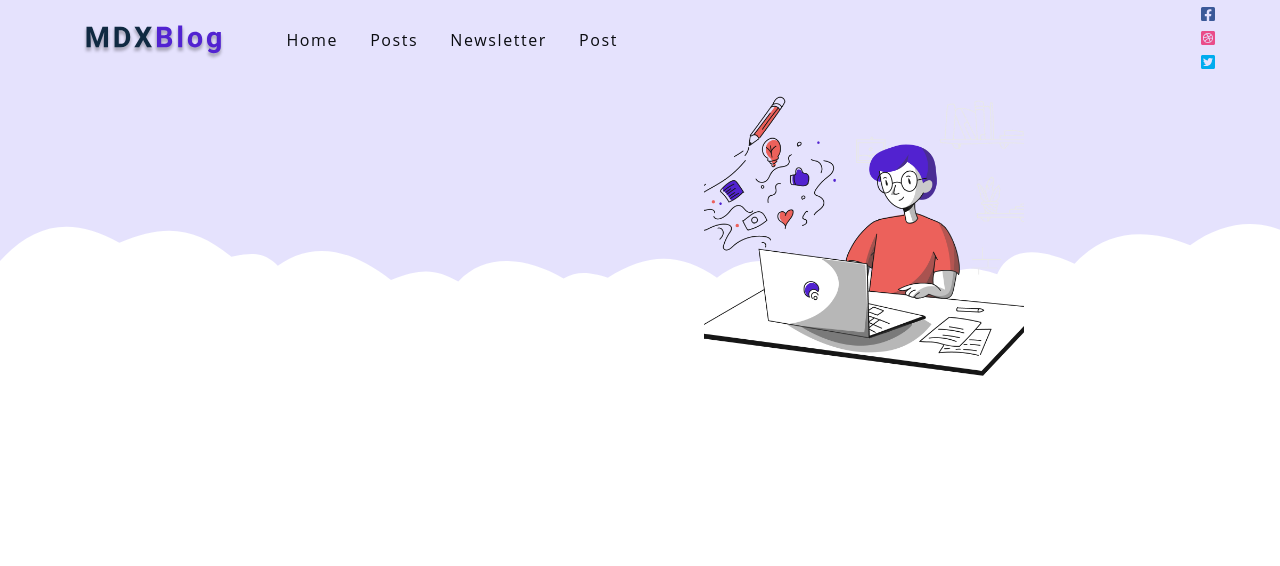
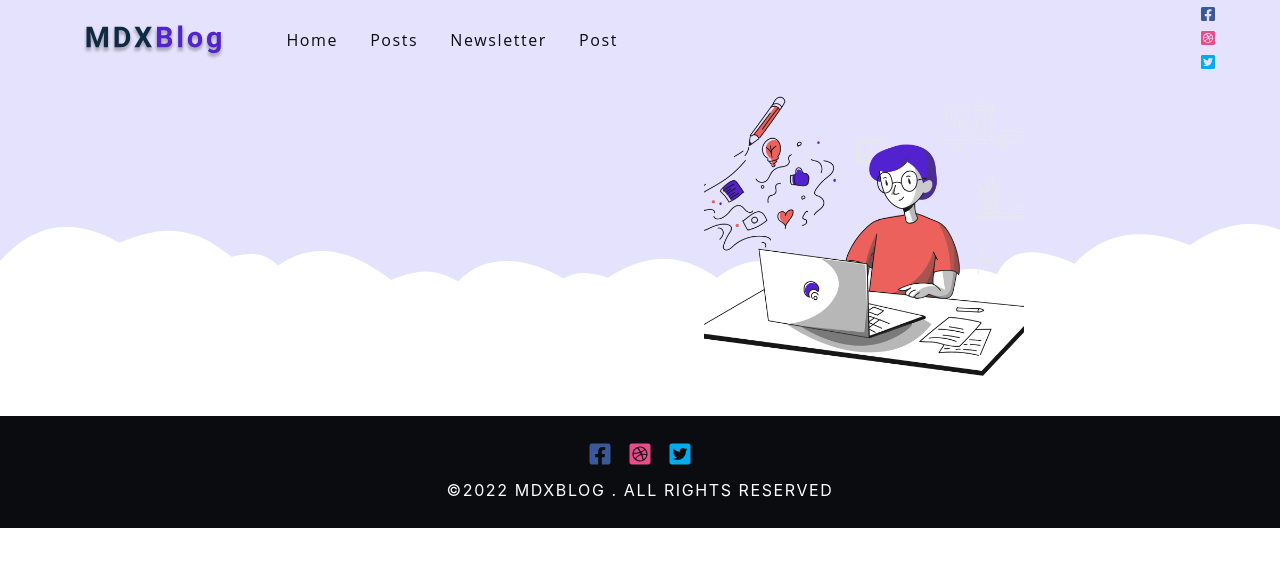
Before and after one commit to neuroloops/gatsby-v3--mdx-blog, a Gatsby site: page / in a window 1280 px wide. Built offline with nearby package versions, Linux system fonts and the light colour scheme; Gatsby itself is replaced by a stand-in of ours.

Commit message:
Feat: footer

```diff
--- a/src/components/Footer.js
+++ b/src/components/Footer.js
@@ -1,9 +1,14 @@
 import React from 'react'
 import SocialLinks from '../constants/socialLinks'
 const Footer = () => {
-  return (
-    <h4>footer component</h4>
-  )
+  return <footer className="footer">
+    <div>
+      <SocialLinks styleClass="footer-icons" />
+      <p>
+        &copy;{new Date().getFullYear()} MDXBlog . all Rights reserved
+      </p>
+    </div>
+  </footer>
 }
 
 export default Footer
--- a/src/components/Layout.js
+++ b/src/components/Layout.js
@@ -22,7 +22,7 @@ const Layout = ({ children }) => {
       <Navbar toggle={toggle} />
       <Sidebar isOpen={isOpen} toggle={toggle} />
       <main>{children}</main>
-      {/* <Footer /> */}
+      <Footer />
     </>
   )
 }
```
Also changed, not shown: src/css/main.css (line endings or trailing spaces).
